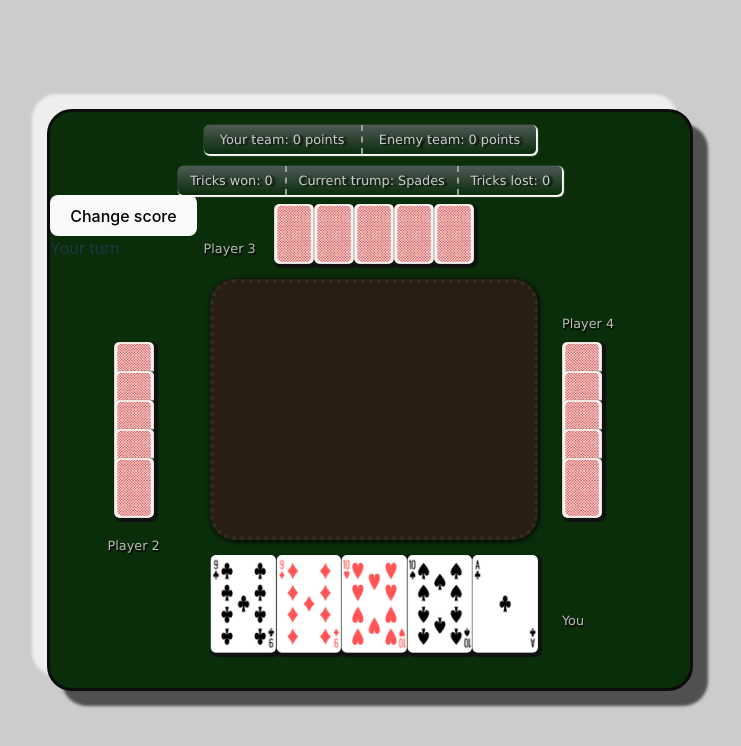
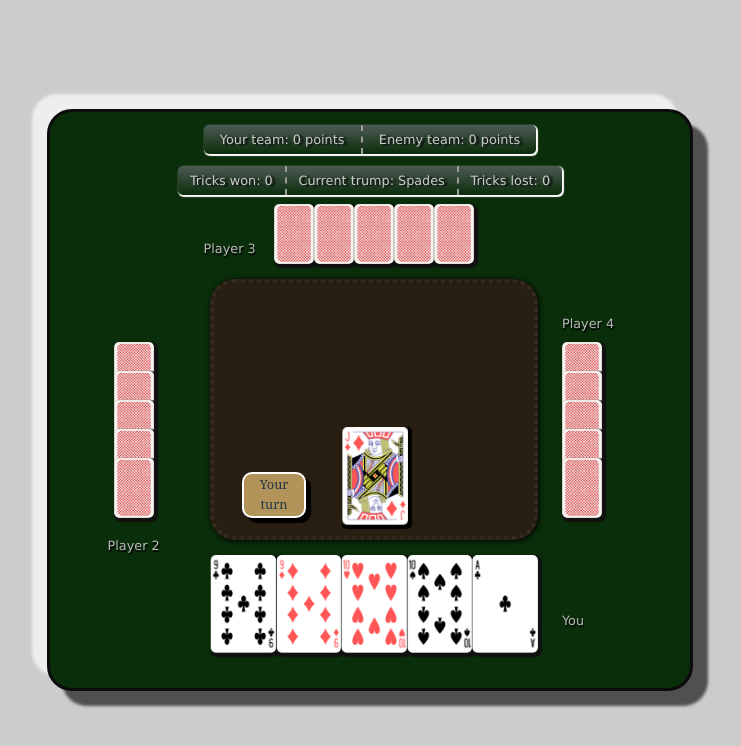
Before and after one commit to jasminealmassri/Euchre.Web, a React (Vite) app in the folder euchre-react/: page / in a window 1280 px wide. Shown: the top 746 px of the page, without its empty margins (270-1011 px from the left). Built offline with nearby package versions, Linux system fonts and the light colour scheme.

Commit message:
Styled message component, added randomized dealer to game start, added a card to random dealer

```diff
--- a/euchre-react/src/components/EuchreComponent.tsx
+++ b/euchre-react/src/components/EuchreComponent.tsx
@@ -1,10 +1,9 @@
-import React, { useEffect, useState, useContext, useRef } from 'react';
+import React, { useEffect, useState, useRef } from 'react';
 import { DeckFactory } from '../models/DeckFactory';
 import { Deck } from '../models/Deck';
 import { Hand } from '../models/Hand';
 import { Trick } from '../models/Trick';
 import { Suit } from '../models/Suit';
-
 import { dealCards } from '../functions/Euchre/DealCards';
 import { gameInterface } from '../interfaces/gameInterface';
 import { gamePhase } from '../interfaces/gamePhase';
@@ -34,22 +33,30 @@ interface props {
 }
 
 
-
 const EuchreComponent : React.FC<props> = ({children}) => {
 
     const renderCount = useRef(0);
-    //console.log('render count is ', renderCount);
     const [game, setGame] = useState<gameInterface | undefined>(startingGame);
     const hasMounted = useRef(false);
 
     const startNewGame = () => {
+      const rand = Math.floor(Math.random() * 4);
       let newGame : gameInterface = {
         ...startingGame,
         updateGame: setGame,
+        dealer: rand,
       };
 
       newGame.deck.shuffleDeck();
       newGame = dealCards(newGame);
+
+      let newTrick = new Trick();
+      newTrick.cards[rand] = newGame.deck.dealCard();
+      newGame = {
+        ...newGame,
+        trick: newTrick,
+      }
+
       setGame(newGame);
       console.log('New game initialized:', newGame);
     };
@@ -57,20 +64,18 @@ const EuchreComponent : React.FC<props> = ({children}) => {
 
     useEffect(() => {
       if (!hasMounted.current) {
-        console.log('EuchreComponent mounted');
         startNewGame();
-        hasMounted.current = true; // Mark as mounted
+        hasMounted.current = true;
       }
-    }, []); // Run once on component mount
+    }, []);
 
     useEffect(() => {
-      console.log('Game state updated:', game);
       if (game) {
         console.log('Game phase is now:', game.phase);
       }
-    }, [game]); // Log whenever game state changes
+    }, [game]);
 
-      if (!game) {
+    if (!game) {
       return <div>Loading...</div>;
     }
 
@@ -78,12 +83,6 @@ const EuchreComponent : React.FC<props> = ({children}) => {
       renderCount.current += 1;
       console.log('render count is ', renderCount.current);
     });
-
-
-
-    //const game = useContext(GameContext);
-
-
 
 
     return (
--- a/euchre-react/src/components/MessageComponent.css
+++ b/euchre-react/src/components/MessageComponent.css
@@ -0,0 +1,27 @@
+.message {
+    position: relative;
+    display: flex;
+    border-radius: 10px;
+    box-sizing: border-box;
+    box-shadow: 5px 5px 1px rgb(0, 0, 0);
+    align-items: center;
+    text-align: center;
+    justify-content: center;
+    top: 48%;
+    left: 30%;
+    z-index: 10;
+    border: 2px solid white;
+    font-family: Cambria, Cochin, Georgia, Times, 'Times New Roman', serif;
+    font-size: 0.8rem;
+    padding: 1%;
+    height: 8%;
+    width: 10%;
+    /* background-color: rgba(255,255,255,0.5); */
+    animation: wink 2s linear infinite;
+}
+
+@keyframes wink {
+    0% { background-color: rgba(255, 214, 133, 0.8); }
+    50% { background-color: rgba(255, 214, 133, 0.5);}
+    100% { background-color: rgba(255, 214, 133, 0.8); }
+}
--- a/euchre-react/src/components/MessageComponent.tsx
+++ b/euchre-react/src/components/MessageComponent.tsx
@@ -3,7 +3,7 @@ import React from 'react'
 import { gameInterface } from '../interfaces/gameInterface'
 import { gamePhase } from '../interfaces/gamePhase';
 import { GameContext } from './EuchreComponent';
-
+import './MessageComponent.css'
 
 
 const MessageComponent = () => {
--- a/euchre-react/src/components/ScoreComponent.tsx
+++ b/euchre-react/src/components/ScoreComponent.tsx
@@ -38,7 +38,7 @@ const ScoreComponent = () => {
           <p>Tricks lost: {tricks_lost}</p>
         </div>
       </div>
-      <button onClick={() => changeScore(1)}>Change score</button>
+      {/* <button onClick={() => changeScore(1)}>Change score</button> */}
     </>
   )
 }
--- a/euchre-react/src/components/TableComponent.tsx
+++ b/euchre-react/src/components/TableComponent.tsx
@@ -34,7 +34,7 @@ const TableComponent = () => {
 
   return (
     <>
-        <MessageComponent game={game}/>
+        <MessageComponent/>
         <p id="player-1-label">You</p>
         <p id="player-2-label">Player 2</p>
         <p id="player-3-label">Player 3</p>
--- a/euchre-react/src/models/Deck.tsx
+++ b/euchre-react/src/models/Deck.tsx
@@ -13,6 +13,11 @@ export class Deck {
         cards.push(...dealtCards);
     }
 
+    public dealCard() : Card {
+        const cards = this.cards.splice(0, 1);
+        return cards[0];
+    }
+
     public shuffleDeck() {
         const shuffledDeck = this.cards.slice();
         for (let i = shuffledDeck.length - 1; i > 0; i--) {
```
